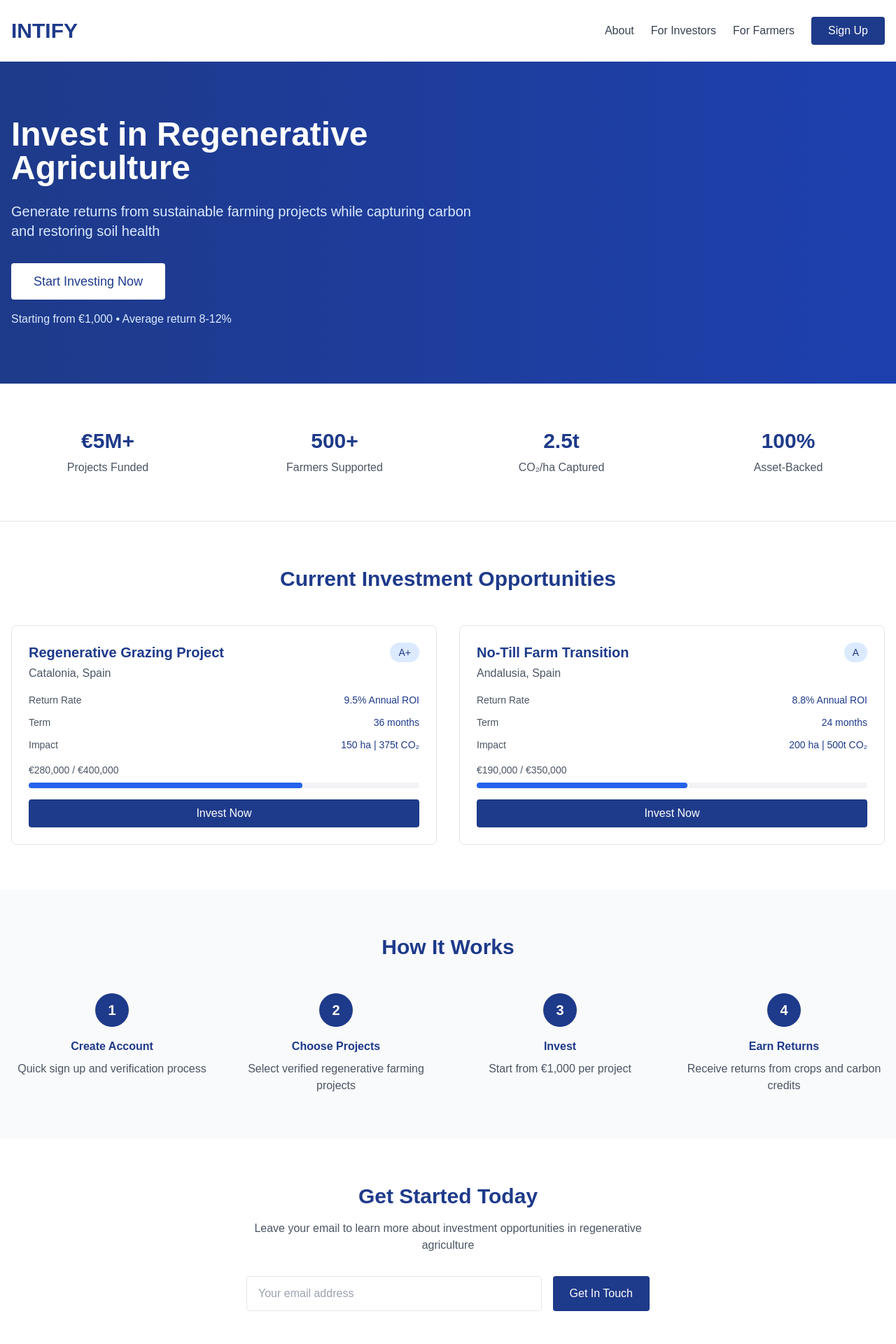
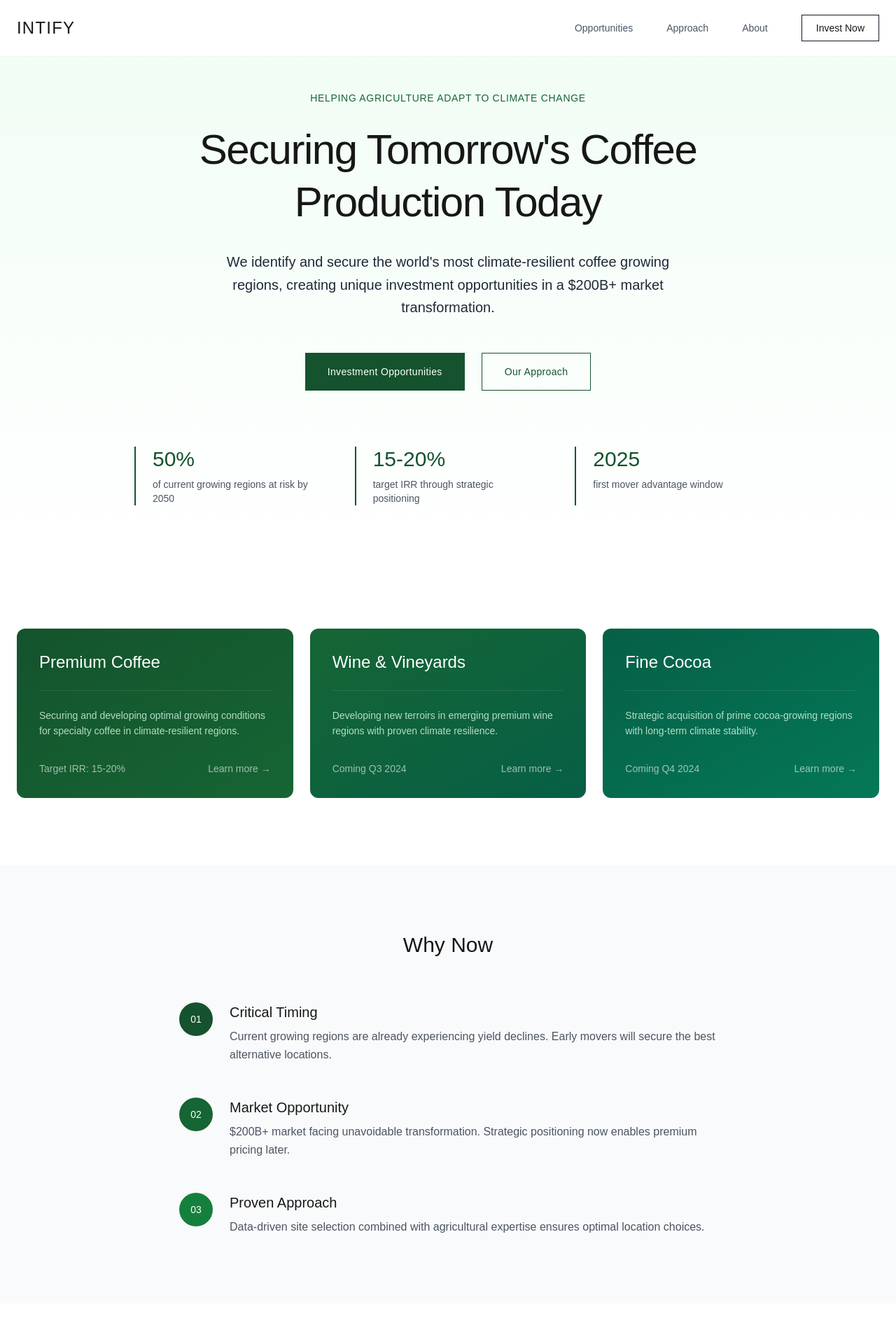
Before and after one commit to diegosiguelnitzkys/intify1.0, a Next.js app: page / in a window 1280 px wide. Shown: the top 1920 px of the page at 70% size. Built offline with nearby package versions, Linux system fonts and the light colour scheme.

Commit message:
Update design to Cultivo style

```diff
--- a/src/app/page.tsx
+++ b/src/app/page.tsx
@@ -2,198 +2,248 @@ export default function Home() {
   return (
     <main className="min-h-screen bg-white">
       {/* Navigation */}
-      <nav className="container mx-auto px-4 py-6">
-        <div className="flex justify-between items-center">
-          <div className="text-3xl font-bold text-blue-900">INTIFY</div>
-          <div className="space-x-6">
-            <button className="text-gray-700 hover:text-blue-900 transition-colors">
-              About
-            </button>
-            <button className="text-gray-700 hover:text-blue-900 transition-colors">
-              For Investors
-            </button>
-            <button className="text-gray-700 hover:text-blue-900 transition-colors">
-              For Farmers
-            </button>
-            <button className="bg-blue-900 text-white px-6 py-2 rounded hover:bg-blue-800">
-              Sign Up
-            </button>
+      <nav className="fixed w-full bg-white/95 backdrop-blur-sm z-50 border-b border-gray-100">
+        <div className="container mx-auto px-6">
+          <div className="flex justify-between items-center h-20">
+            <div className="text-2xl font-light tracking-wider">INTIFY</div>
+            <div className="space-x-12">
+              <button className="text-gray-600 hover:text-black transition-colors text-sm">
+                Opportunities
+              </button>
+              <button className="text-gray-600 hover:text-black transition-colors text-sm">
+                Approach
+              </button>
+              <button className="text-gray-600 hover:text-black transition-colors text-sm">
+                About
+              </button>
+              <button className="border border-gray-900 px-5 py-2 hover:bg-gray-900 hover:text-white transition-colors text-sm">
+                Invest Now
+              </button>
+            </div>
           </div>
         </div>
       </nav>
 
       {/* Hero Section */}
-      <div className="bg-gradient-to-r from-blue-900 to-blue-800 text-white py-20">
-        <div className="container mx-auto px-4">
-          <div className="max-w-2xl">
-            <h1 className="text-5xl font-bold mb-6">
-              Invest in Regenerative Agriculture
-            </h1>
-            <p className="text-xl mb-8 text-blue-100">
-              Generate returns from sustainable farming projects while capturing carbon and restoring soil health
+      <div className="pt-32 pb-20 bg-gradient-to-b from-green-50 to-white">
+        <div className="container mx-auto px-6">
+          <div className="max-w-4xl mx-auto text-center">
+            <div className="mb-6">
+              <span className="text-green-800 text-sm font-medium tracking-wider">HELPING AGRICULTURE ADAPT TO CLIMATE CHANGE</span>
+            </div>
+            <h1 className="text-6xl font-light leading-tight mb-8 tracking-tight">
+  Securing Tomorrow's Coffee Production Today
+</h1>
+            <p className="text-xl text-gray-800 mb-12 max-w-2xl mx-auto leading-relaxed">
+              We identify and secure the world's most climate-resilient coffee growing regions, creating unique investment opportunities in a $200B+ market transformation.
             </p>
-            <div className="space-y-4">
-              <button className="bg-white text-blue-900 px-8 py-3 rounded text-lg font-medium hover:bg-gray-100 transition-colors">
-                Start Investing Now
+            <div className="flex gap-6 justify-center">
+              <button className="bg-green-900 text-white px-8 py-4 hover:bg-green-800 transition-colors text-sm tracking-wide">
+                Investment Opportunities
               </button>
-              <p className="text-blue-100">Starting from €1,000 • Average return 8-12%</p>
+              <button className="border border-green-900 text-green-900 px-8 py-4 hover:bg-green-900 hover:text-white transition-colors text-sm tracking-wide">
+                Our Approach
+              </button>
+            </div>
+
+            {/* Key Stats */}
+            <div className="grid md:grid-cols-3 gap-12 mt-20 text-left">
+              <div className="border-l-2 border-green-900 pl-6">
+                <div className="text-3xl font-light text-green-900 mb-2">50%</div>
+                <p className="text-sm text-gray-600">of current growing regions at risk by 2050</p>
+              </div>
+              <div className="border-l-2 border-green-900 pl-6">
+                <div className="text-3xl font-light text-green-900 mb-2">15-20%</div>
+                <p className="text-sm text-gray-600">target IRR through strategic positioning</p>
+              </div>
+              <div className="border-l-2 border-green-900 pl-6">
+                <div className="text-3xl font-light text-green-900 mb-2">2025</div>
+                <p className="text-sm text-gray-600">first mover advantage window</p>
+              </div>
             </div>
           </div>
         </div>
       </div>
 
-      {/* Stats Section */}
-      <div className="py-16 border-b">
-        <div className="container mx-auto px-4">
-          <div className="grid md:grid-cols-4 gap-12">
-            <div className="text-center">
-              <div className="text-3xl font-bold text-blue-900 mb-2">€5M+</div>
-              <div className="text-gray-600">Projects Funded</div>
+      {/* Investment Focus */}
+      <div className="py-24">
+        <div className="container mx-auto px-6">
+          <div className="grid md:grid-cols-3 gap-6">
+            <div className="bg-gradient-to-br from-green-900 to-green-800 p-8 rounded-xl text-white group hover:shadow-xl transition-all duration-300">
+              <div className="border-b border-white/10 pb-6 mb-6">
+                <h3 className="text-2xl font-light">Premium Coffee</h3>
+              </div>
+              <p className="text-green-100/80 text-sm leading-relaxed mb-8">
+                Securing and developing optimal growing conditions for specialty coffee in climate-resilient regions.
+              </p>
+              <div className="flex justify-between items-center text-sm">
+                <span className="text-white/60">Target IRR: 15-20%</span>
+                <span className="text-white/60 group-hover:text-white transition-colors">Learn more →</span>
+              </div>
             </div>
-            <div className="text-center">
-              <div className="text-3xl font-bold text-blue-900 mb-2">500+</div>
-              <div className="text-gray-600">Farmers Supported</div>
+
+            <div className="bg-gradient-to-br from-green-800 to-emerald-800 p-8 rounded-xl text-white group hover:shadow-xl transition-all duration-300">
+              <div className="border-b border-white/10 pb-6 mb-6">
+                <h3 className="text-2xl font-light">Wine & Vineyards</h3>
+              </div>
+              <p className="text-green-100/80 text-sm leading-relaxed mb-8">
+                Developing new terroirs in emerging premium wine regions with proven climate resilience.
+              </p>
+              <div className="flex justify-between items-center text-sm">
+                <span className="text-white/60">Coming Q3 2024</span>
+                <span className="text-white/60 group-hover:text-white transition-colors">Learn more →</span>
+              </div>
             </div>
-            <div className="text-center">
-              <div className="text-3xl font-bold text-blue-900 mb-2">2.5t</div>
-              <div className="text-gray-600">CO₂/ha Captured</div>
-            </div>
-            <div className="text-center">
-              <div className="text-3xl font-bold text-blue-900 mb-2">100%</div>
-              <div className="text-gray-600">Asset-Backed</div>
+
+            <div className="bg-gradient-to-br from-emerald-800 to-emerald-700 p-8 rounded-xl text-white group hover:shadow-xl transition-all duration-300">
+              <div className="border-b border-white/10 pb-6 mb-6">
+                <h3 className="text-2xl font-light">Fine Cocoa</h3>
+              </div>
+              <p className="text-green-100/80 text-sm leading-relaxed mb-8">
+                Strategic acquisition of prime cocoa-growing regions with long-term climate stability.
+              </p>
+              <div className="flex justify-between items-center text-sm">
+                <span className="text-white/60">Coming Q4 2024</span>
+                <span className="text-white/60 group-hover:text-white transition-colors">Learn more →</span>
+              </div>
             </div>
           </div>
         </div>
       </div>
 
-      {/* Current Projects */}
-      <div className="py-16">
-        <div className="container mx-auto px-4">
-          <h2 className="text-3xl font-bold text-blue-900 mb-12 text-center">Current Investment Opportunities</h2>
-          <div className="grid md:grid-cols-2 gap-8">
+      {/* Why Now Section */}
+      <div className="py-24 bg-gray-50">
+        <div className="container mx-auto px-6">
+          <div className="max-w-3xl mx-auto">
+            <h2 className="text-3xl font-light text-center mb-16">Why Now</h2>
+            <div className="space-y-12">
+              <div className="flex gap-6">
+                <div className="w-12 h-12 rounded-full bg-green-900 flex items-center justify-center text-white text-sm shrink-0">01</div>
+                <div>
+                  <h3 className="text-xl font-light mb-2">Critical Timing</h3>
+                  <p className="text-gray-600 leading-relaxed">
+                    Current growing regions are already experiencing yield declines. Early movers will secure the best alternative locations.
+                  </p>
+                </div>
+              </div>
+
+              <div className="flex gap-6">
+                <div className="w-12 h-12 rounded-full bg-green-800 flex items-center justify-center text-white text-sm shrink-0">02</div>
+                <div>
+                  <h3 className="text-xl font-light mb-2">Market Opportunity</h3>
+                  <p className="text-gray-600 leading-relaxed">
+                    $200B+ market facing unavoidable transformation. Strategic positioning now enables premium pricing later.
+                  </p>
+                </div>
+              </div>
+
+              <div className="flex gap-6">
+                <div className="w-12 h-12 rounded-full bg-green-700 flex items-center justify-center text-white text-sm shrink-0">03</div>
+                <div>
+                  <h3 className="text-xl font-light mb-2">Proven Approach</h3>
+                  <p className="text-gray-600 leading-relaxed">
+                    Data-driven site selection combined with agricultural expertise ensures optimal location choices.
+                  </p>
+                </div>
+              </div>
+            </div>
+          </div>
+        </div>
+      </div>
+
+      {/* Process */}
+      <div className="py-24">
+        <div className="container mx-auto px-6">
+          <h2 className="text-3xl font-light text-center mb-16">Investment Process</h2>
+          <div className="grid md:grid-cols-4 gap-8">
             {[
               {
-                title: "Regenerative Grazing Project",
-                location: "Catalonia, Spain",
-                return: "9.5% Annual ROI",
-                raised: "€280,000 / €400,000",
-                impact: "150 ha | 375t CO₂",
-                rating: "A+",
-                term: "36 months",
-                progress: 70
+                step: "01",
+                title: "Identify",
+                desc: "Data-driven selection of climate-resilient sites"
               },
               {
-                title: "No-Till Farm Transition",
-                location: "Andalusia, Spain",
-                return: "8.8% Annual ROI",
-                raised: "€190,000 / €350,000",
-                impact: "200 ha | 500t CO₂",
-                rating: "A",
-                term: "24 months",
-                progress: 54
+                step: "02",
+                title: "Secure",
+                desc: "Strategic land acquisition in optimal zones"
+              },
+              {
+                step: "03",
+                title: "Develop",
+                desc: "Sustainable infrastructure implementation"
+              },
+              {
+                step: "04",
+                title: "Scale",
+                desc: "Production optimization and expansion"
               }
-            ].map((project, index) => (
-              <div key={index} className="border rounded-lg p-6 hover:shadow-lg transition-shadow">
-                <div className="flex justify-between items-start mb-4">
-                  <div>
-                    <h3 className="text-xl font-semibold text-blue-900 mb-1">{project.title}</h3>
-                    <p className="text-gray-600">{project.location}</p>
-                  </div>
-                  <span className="bg-blue-100 text-blue-900 px-3 py-1 rounded-full text-sm font-medium">
-                    {project.rating}
-                  </span>
-                </div>
-                <div className="space-y-3 mb-4">
-                  <div className="flex justify-between text-sm">
-                    <span className="text-gray-600">Return Rate</span>
-                    <span className="text-blue-900 font-medium">{project.return}</span>
-                  </div>
-                  <div className="flex justify-between text-sm">
-                    <span className="text-gray-600">Term</span>
-                    <span className="text-blue-900 font-medium">{project.term}</span>
-                  </div>
-                  <div className="flex justify-between text-sm">
-                    <span className="text-gray-600">Impact</span>
-                    <span className="text-blue-900 font-medium">{project.impact}</span>
-                  </div>
-                </div>
-                <div className="mb-4">
-                  <div className="text-sm text-gray-600 mb-2">{project.raised}</div>
-                  <div className="w-full bg-gray-100 h-2 rounded-full">
-                    <div
-                      className="bg-blue-600 h-2 rounded-full"
-                      style={{width: `${project.progress}%`}}
-                    ></div>
-                  </div>
-                </div>
-                <button className="w-full bg-blue-900 text-white py-2 rounded hover:bg-blue-800 transition-colors">
-                  Invest Now
-                </button>
+            ].map((item, index) => (
+              <div key={index} className="relative">
+                <div className="text-xs text-green-800 font-medium mb-4">{item.step}</div>
+                <h3 className="text-lg font-light mb-3">{item.title}</h3>
+                <p className="text-sm text-gray-600">{item.desc}</p>
+                {index < 3 && (
+                  <div className="hidden md:block absolute top-3 -right-4 w-8 h-[1px] bg-gray-200"></div>
+                )}
               </div>
             ))}
           </div>
         </div>
       </div>
 
-      {/* How It Works */}
-      <div className="bg-gray-50 py-16">
-        <div className="container mx-auto px-4">
-          <h2 className="text-3xl font-bold text-blue-900 mb-12 text-center">How It Works</h2>
-          <div className="grid md:grid-cols-4 gap-8">
-            {[
-              {
-                step: 1,
-                title: "Create Account",
-                description: "Quick sign up and verification process"
-              },
-              {
-                step: 2,
-                title: "Choose Projects",
-                description: "Select verified regenerative farming projects"
-              },
-              {
-                step: 3,
-                title: "Invest",
-                description: "Start from €1,000 per project"
-              },
-              {
-                step: 4,
-                title: "Earn Returns",
-                description: "Receive returns from crops and carbon credits"
-              }
-            ].map((item) => (
-              <div key={item.step} className="text-center">
-                <div className="w-12 h-12 bg-blue-900 text-white rounded-full flex items-center justify-center mx-auto mb-4 text-xl font-bold">
-                  {item.step}
+      {/* Technology Section */}
+      <div className="py-24 bg-gradient-to-br from-green-900 to-green-800 text-white">
+        <div className="container mx-auto px-6">
+          <div className="max-w-3xl mx-auto">
+            <h2 className="text-3xl font-light mb-8">Data-Driven Selection</h2>
+            <div className="grid md:grid-cols-2 gap-12">
+              <div>
+                <p className="text-white/90 leading-relaxed mb-8">
+                  Proprietary analytics platform identifying optimal growing regions through advanced climate modeling and soil analysis.
+                </p>
+                <button className="border border-white px-6 py-3 text-sm hover:bg-white hover:text-green-900 transition-colors">
+                  Our Technology
+                </button>
+              </div>
+              <div className="space-y-4">
+                <div className="p-4 bg-white/5 rounded-lg">
+                  <h4 className="text-sm font-medium mb-2">Climate Modeling</h4>
+                  <p className="text-white/70 text-sm">50-year climate projection analysis</p>
                 </div>
-                <h3 className="font-semibold mb-2 text-blue-900">{item.title}</h3>
-                <p className="text-gray-600">{item.description}</p>
+                <div className="p-4 bg-white/5 rounded-lg">
+                  <h4 className="text-sm font-medium mb-2">Site Selection</h4>
+                  <p className="text-white/70 text-sm">Multi-factor suitability scoring</p>
+                </div>
+                <div className="p-4 bg-white/5 rounded-lg">
+                  <h4 className="text-sm font-medium mb-2">Risk Assessment</h4>
+                  <p className="text-white/70 text-sm">Comprehensive risk modeling</p>
+                </div>
               </div>
-            ))}
+            </div>
           </div>
         </div>
       </div>
 
-      {/* Contact Section */}
-      <div className="py-16">
-        <div className="container mx-auto px-4">
-          <div className="max-w-xl mx-auto text-center">
-            <h2 className="text-3xl font-bold text-blue-900 mb-4">Get Started Today</h2>
-            <p className="text-gray-600 mb-8">
-              Leave your email to learn more about investment opportunities in regenerative agriculture
+      {/* CTA Section */}
+      <div className="py-24">
+        <div className="container mx-auto px-6">
+          <div className="max-w-2xl mx-auto text-center">
+            <h2 className="text-3xl font-light mb-6">Secure Your Position</h2>
+            <p className="text-gray-600 mb-12">
+              Connect with our team to learn about current investment opportunities in climate-resilient coffee production.
             </p>
-            <form className="flex gap-4">
+            <form className="flex gap-4 max-w-md mx-auto">
               <input
                 type="email"
                 placeholder="Your email address"
-                className="flex-1 px-4 py-3 border rounded focus:outline-none focus:ring-2 focus:ring-blue-900"
+                className="flex-1 px-4 py-3 border border-gray-200 focus:outline-none focus:border-green-900 text-sm"
                 required
               />
               <button
                 type="submit"
-                className="bg-blue-900 text-white px-6 py-3 rounded hover:bg-blue-800 transition-colors whitespace-nowrap"
+                className="bg-green-900 text-white px-6 py-3 hover:bg-green-800 transition-colors text-sm whitespace-nowrap"
               >
-                Get In Touch
+                Get Started
               </button>
             </form>
           </div>
@@ -201,9 +251,61 @@ export default function Home() {
       </div>
 
       {/* Footer */}
-      <footer className="border-t py-8">
-        <div className="container mx-auto px-4 text-center text-gray-600">
-          <p>© 2024 INTIFY. All rights reserved.</p>
+      <footer className="py-12 border-t border-gray-100">
+        <div className="container mx-auto px-6">
+          <div className="grid md:grid-cols-4 gap-12">
+            <div>
+              <h3 className="text-sm font-medium mb-4">Company</h3>
+              <ul className="space-y-2 text-sm text-gray-600">
+                <li className="hover:text-gray-900 cursor-pointer">About</li>
+                <li className="hover:text-gray-900 cursor-pointer">Team</li>
+                <li className="hover:text-gray-900 cursor-pointer">News</li>
+                <li className="hover:text-gray-900 cursor-pointer">Contact</li>
+              </ul>
+            </div>
+            <div>
+              <h3 className="text-sm font-medium mb-4">Opportunities</h3>
+              <ul className="space-y-2 text-sm text-gray-600">
+                <li className="hover:text-gray-900 cursor-pointer">Coffee</li>
+                <li className="hover:text-gray-900 cursor-pointer">Wine</li>
+                <li className="hover:text-gray-900 cursor-pointer">Cocoa</li>
+              </ul>
+            </div>
+            <div>
+              <h3 className="text-sm font-medium mb-4">Resources</h3>
+              <ul className="space-y-2 text-sm text-gray-600">
+                <li className="hover:text-gray-900 cursor-pointer">Research</li>
+                <li className="hover:text-gray-900 cursor-pointer">Insights</li>
+                <li className="hover:text-gray-900 cursor-pointer">Documentation</li>
+              </ul>
+            </div>
+            <div>
+              <h3 className="text-sm font-medium mb-4">Legal</h3>
+              <ul className="space-y-2 text-sm text-gray-600">
+                <li className="hover:text-gray-900 cursor-pointer">Terms</li>
+                <li className="hover:text-gray-900 cursor-pointer">Privacy</li>
+                <li className="hover:text-gray-900 cursor-pointer">Disclaimer</li>
+              </ul>
+            </div>
+          </div>
+        </div>
+        <div className="mt-12 pt-8 border-t border-gray-100">
+          <div className="flex justify-between items-center">
+            <div className="text-sm text-gray-600">
+              © 2024 INTIFY. All rights reserved.
+            </div>
+            <div className="flex space-x-6">
+              <a href="#" className="text-gray-600 hover:text-gray-900">
+                LinkedIn
+              </a>
+              <a href="#" className="text-gray-600 hover:text-gray-900">
+                Twitter
+              </a>
+              <a href="#" className="text-gray-600 hover:text-gray-900">
+                Medium
+              </a>
+            </div>
+          </div>
         </div>
       </footer>
     </main>
```
